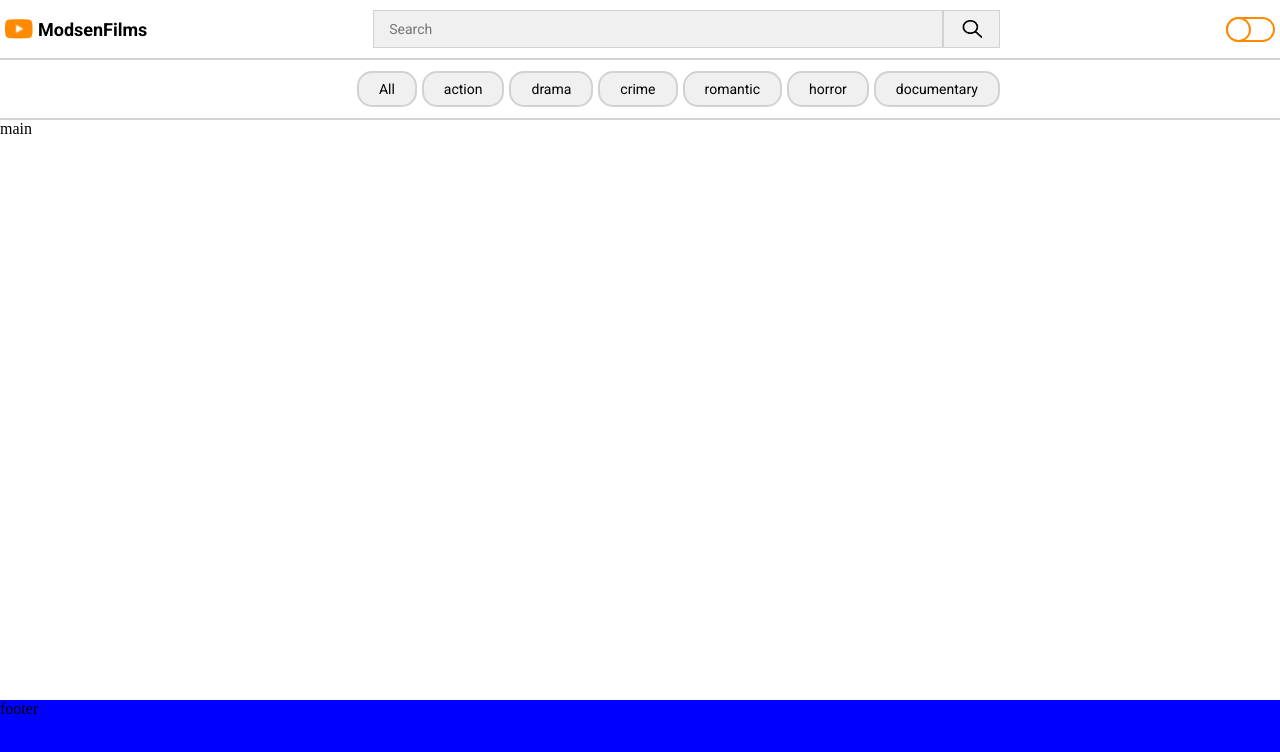
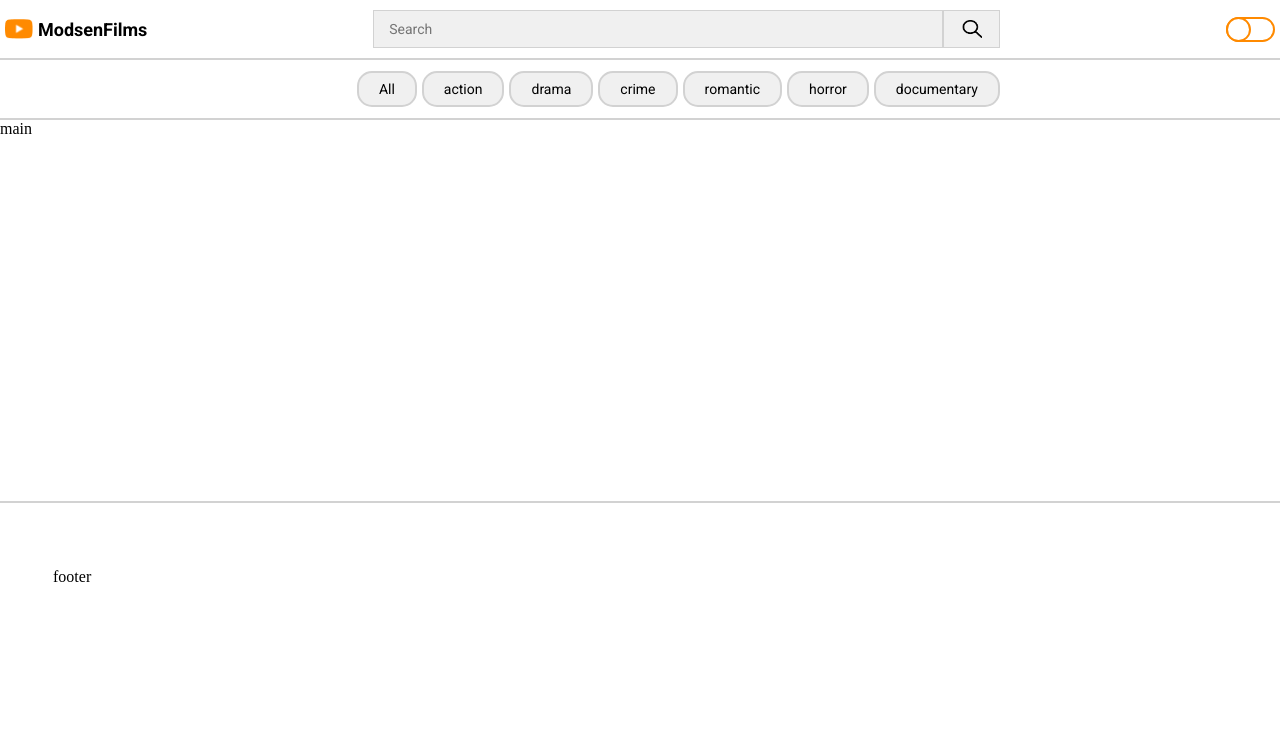
Before and after one commit to Vsevolod-Trusov/modsen_youtube, a React app: page / in a window 1280 px wide. Shown: the top 752 px of the page. Built offline with nearby package versions, Linux system fonts and the light colour scheme.

Commit message:
fix: change styles of footer section

```diff
--- a/src/components/Footer/styled.ts
+++ b/src/components/Footer/styled.ts
@@ -1,9 +1,10 @@
 import { styled } from 'styled-components';
 
-const StyledFooterContainer = styled('div')({
-  height: '100px',
-  backgroundColor: 'blue',
+const StyledFooterContainer = styled('div')(({ theme }) => ({
+  height: '299px',
   flexShrink: '0',
-});
+  padding: '65px 10px 10px 53px',
+  borderTop: `2px solid ${theme.colors.gray}`,
+}));
 
 export { StyledFooterContainer };
```
